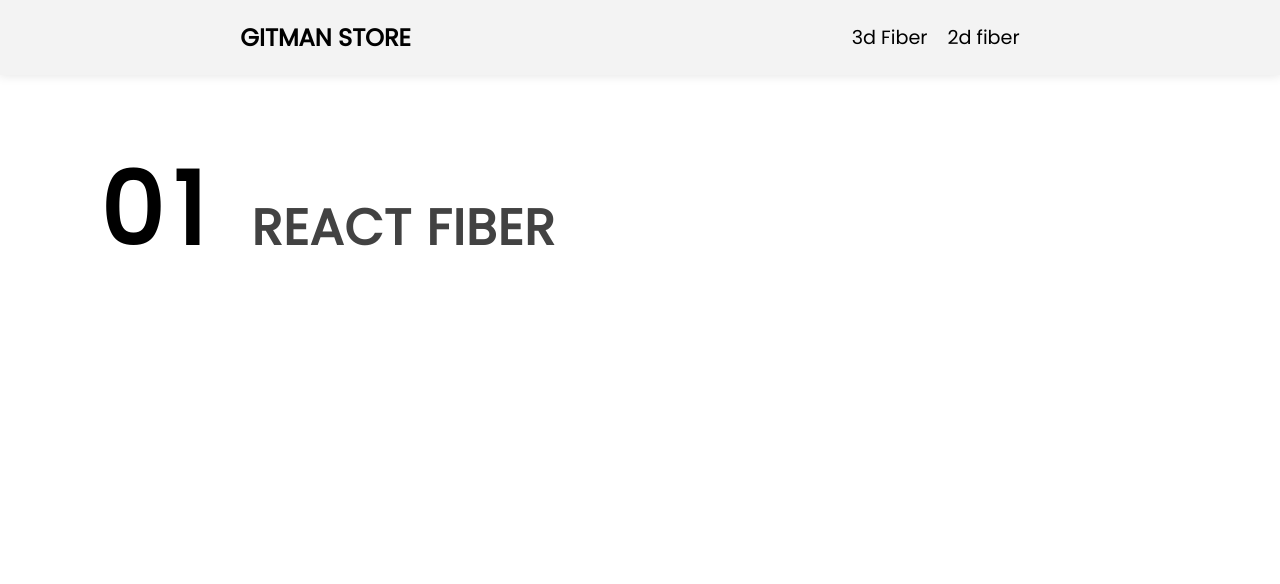
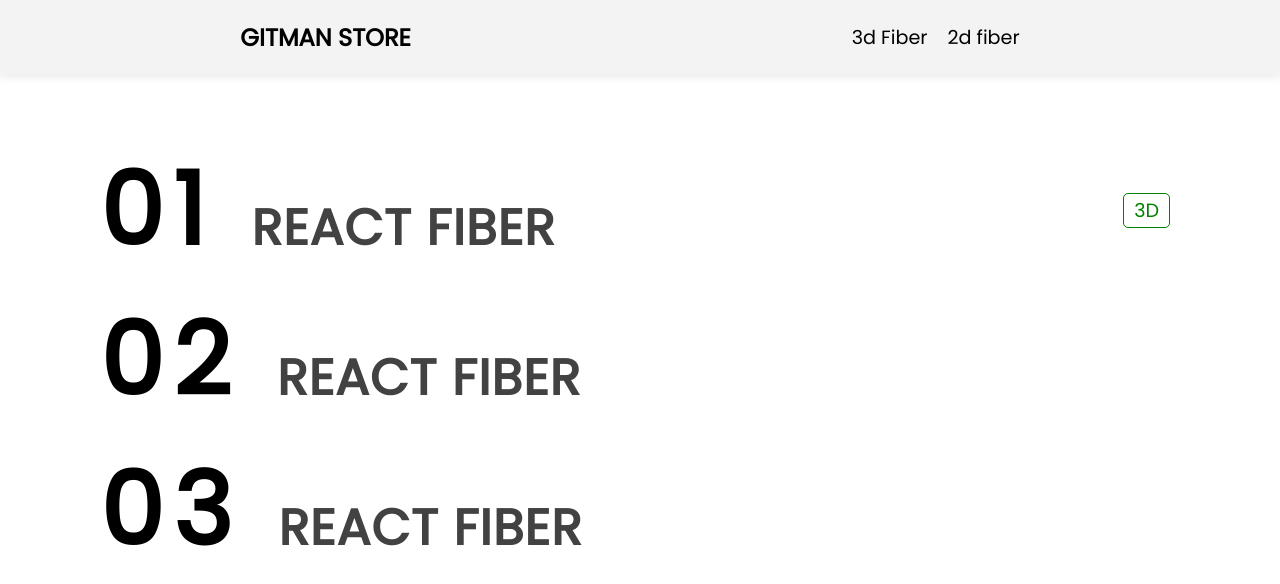
Before and after one commit to LishuGupta652/UX-UI, a React (Create React App) app: page / in a window 1280 px wide. Shown: the top 584 px of the page. Built offline with nearby package versions, Linux system fonts and the light colour scheme.

Commit message:
This main content

```diff
--- a/src/pages/Home.js
+++ b/src/pages/Home.js
@@ -14,7 +14,7 @@ const Homepage = styled.div`
   .home {
     height: 500px;
     text-transform: uppercase;
-    display: flex;
+
     margin: 10px auto;
   }
 
@@ -29,6 +29,24 @@ const Homepage = styled.div`
         letter-spacing: 1px;
       }
     }
+
+    .flex-container {
+      display: flex;
+      justify-content: space-between;
+      align-items: center;
+
+      ul {
+        margin-right: 10px;
+        li {
+          padding: 2px 10px;
+          color: green;
+          font-size: 1.2rem;
+          border: 1px solid green;
+          border-radius: 5px;
+        }
+      }
+    }
+
     .link-container {
       width: 100%;
       height: fit-content;
@@ -52,8 +70,29 @@ const Home = () => {
         <div className="home">
           <div className="link-container">
             <Link to="/fiber">
+              <div className="flex-container">
+                <h1>
+                  01 <span>React fiber</span>
+                </h1>
+                <div className="tag">
+                  <ul>
+                    <li>3d</li>
+                  </ul>
+                </div>
+              </div>
+            </Link>
+          </div>
+          <div className="link-container">
+            <Link to="/fiber">
               <h1>
-                01 <span>React fiber</span>
+                02 <span>React fiber</span>
+              </h1>
+            </Link>
+          </div>
+          <div className="link-container">
+            <Link to="/fiber">
+              <h1>
+                03 <span>React fiber</span>
               </h1>
             </Link>
           </div>
```
